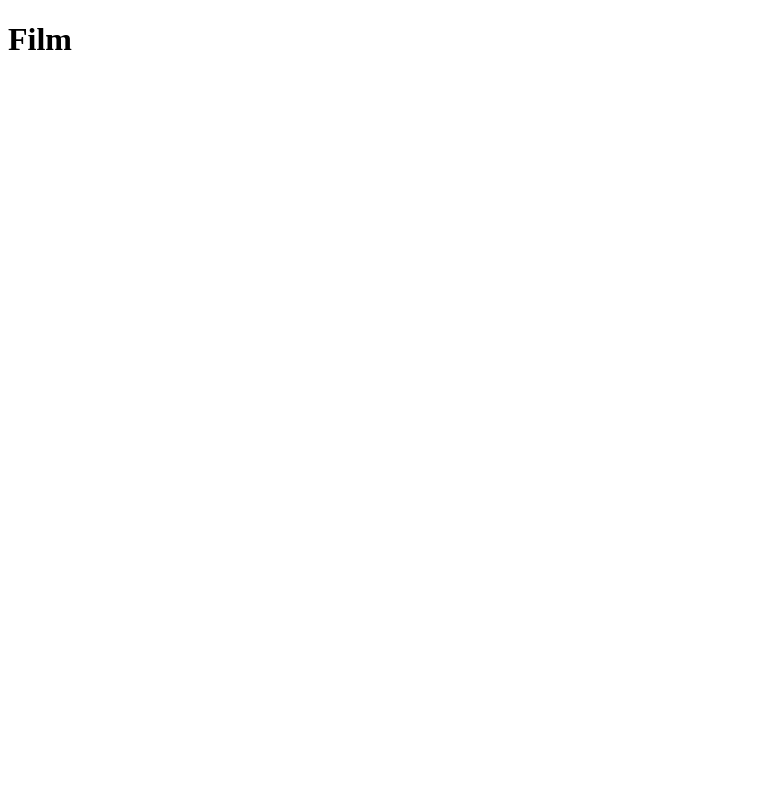
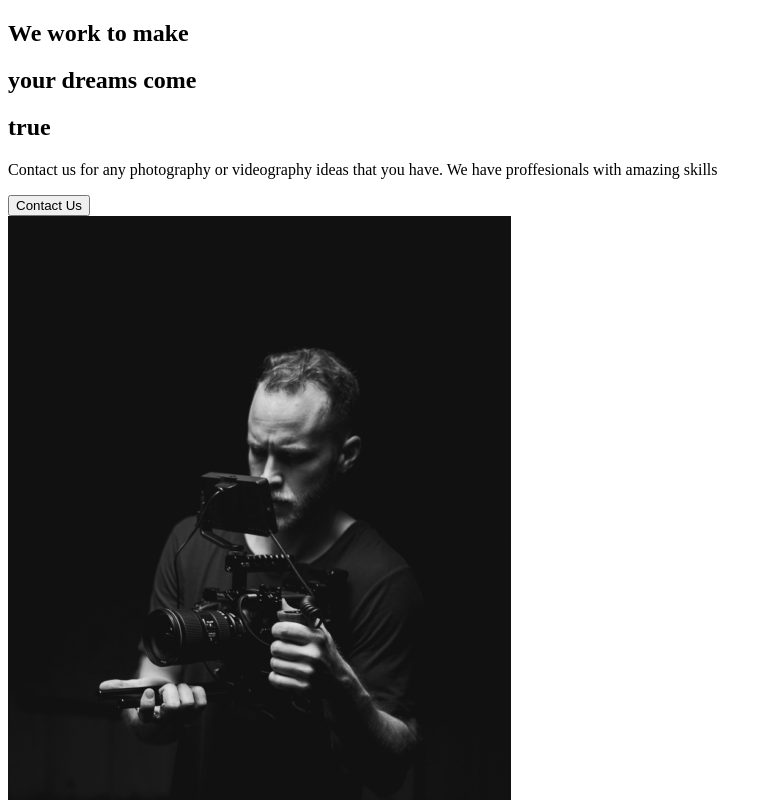
Before and after one commit to alyssaMoonStruck/react-capture, a React (Create React App) app: page / in a window 1280 px wide. Shown: the top 800 px of the page, without its empty margins (0-772 px from the left). Built offline with nearby package versions, Linux system fonts and the light colour scheme.

Commit message:
About Section

```diff
--- a/src/App.js
+++ b/src/App.js
@@ -1,8 +1,12 @@
 import React from 'react'
+//Import Pages
+import AboutUs from './pages/AboutUs'
+
+
 function App() {
   return (
     <div className="App">
-      <h1>Film</h1>
+      <AboutUs />
     </div>
   );
 }
--- /dev/null
+++ b/src/components/AboutSection.js
@@ -0,0 +1,29 @@
+import React from 'react'
+import home1 from '../img/home1.png'
+
+const AboutSection = () => {
+    return (
+        <div>
+            <div className="description">
+                <div className="title">
+                    <div className="hide">
+                        <h2>We work to make</h2>
+                    </div>
+                    <div className="hide">
+                        <h2>your <span>dreams</span> come </h2>
+                    </div>
+                    <div className="hide">
+                        <h2>true</h2>
+                    </div>
+                </div>
+                <p>Contact us for any photography or videography ideas that you have. We have proffesionals with amazing skills</p>
+                <button>Contact Us</button>
+            </div>
+            <div className="image">
+                <img src={home1} alt="guy with a camera"/>
+            </div>
+        </div>
+    )
+}
+
+export default AboutSection
--- /dev/null
+++ b/src/pages/AboutUs.js
@@ -0,0 +1,13 @@
+import React from 'react'
+//Page components
+import AboutSection from '../components/AboutSection'
+
+
+const AboutUs = () => {
+    return (
+        <AboutSection />
+
+    )
+}
+
+export default AboutUs
```
Also changed, not shown: 1 other file (tests, documents, lock files or other folders).
